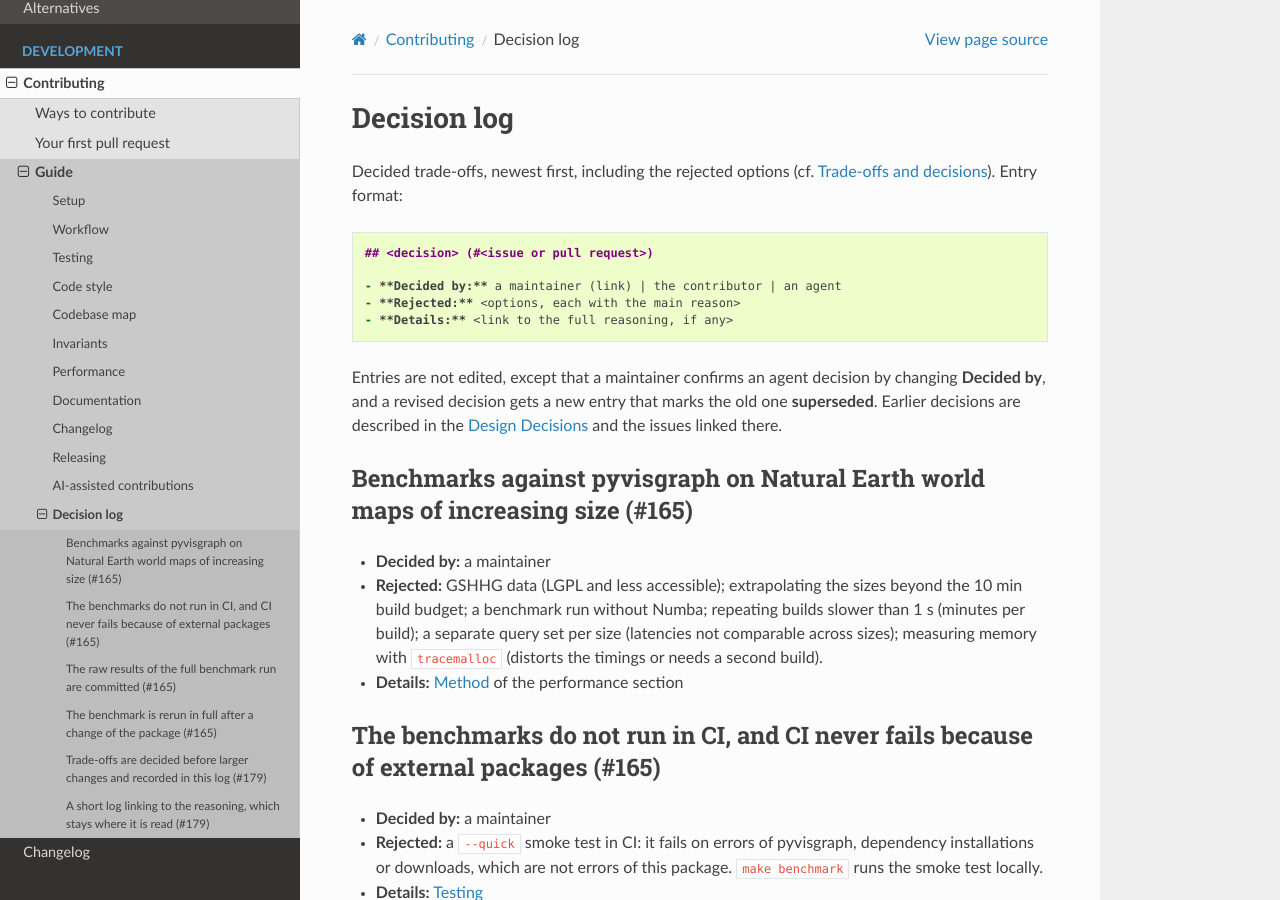
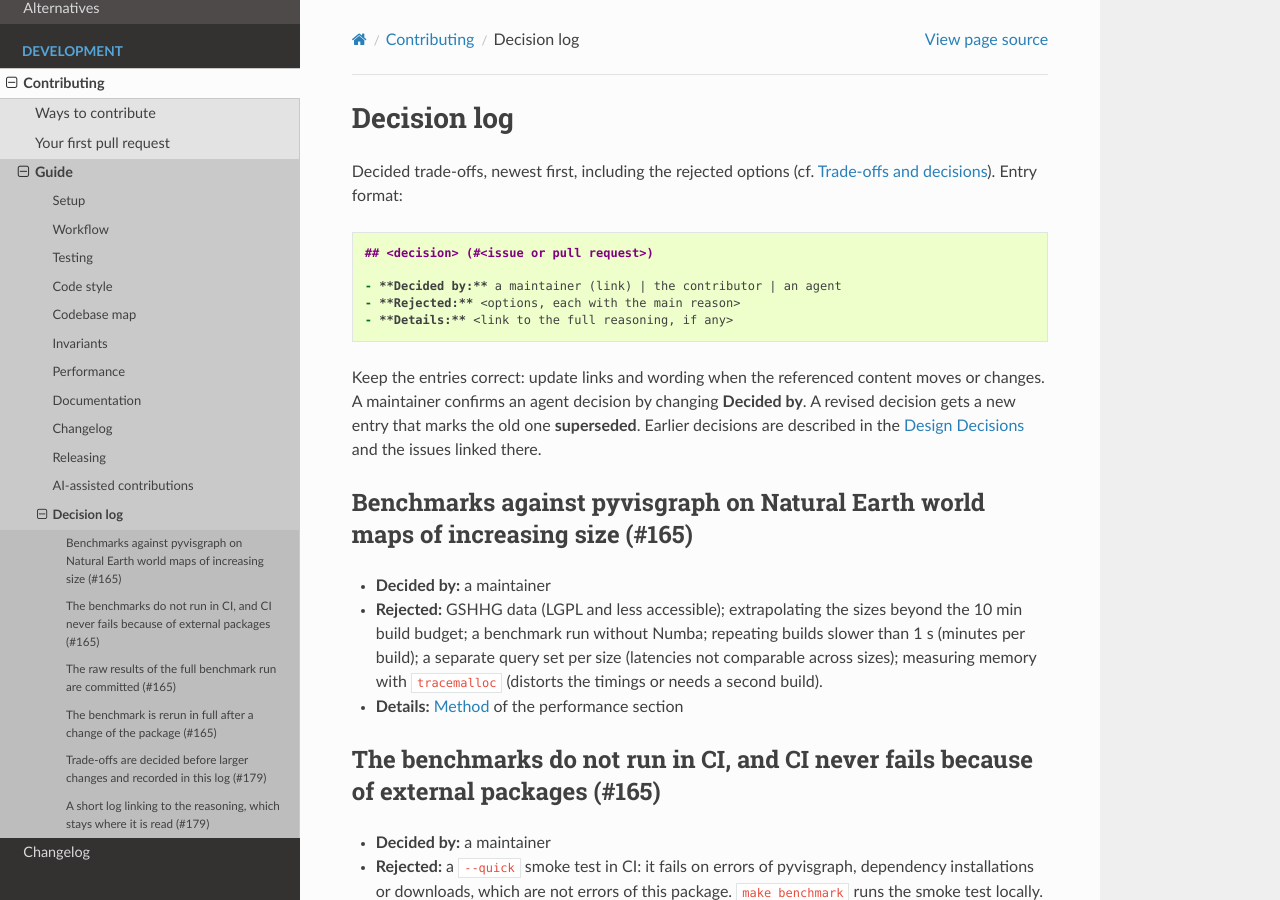
Before and after one commit to jannikmi/extremitypathfinder, a Sphinx documentation site: the page built from docs/contributing/decisions.md, in a window 1280 px wide and 900 px high. Built offline with Sphinx 7.4.7 and the Read the Docs theme 3.1.0, drawn with Linux system fonts in a browser that asks for light colours.

Commit message:
docs: decision log entries may be edited to stay correct
Links and wording are updated when the referenced content moves or changes
(as for the removed benchmark plan). Revised decisions still get a new entry.

Co-Authored-By: Claude Opus 5.5 <noreply@anthropic.com>
Claude-Session: https://claude.ai/code/session_01XJqV771roXKjH9o7926af6

````diff
--- a/docs/contributing/decisions.md
+++ b/docs/contributing/decisions.md
@@ -11,8 +11,9 @@ Decided trade-offs, newest first, including the rejected options
 - **Details:** <link to the full reasoning, if any>
 ```
 
-Entries are not edited, except that a maintainer confirms an agent decision by changing **Decided by**,
-and a revised decision gets a new entry that marks the old one **superseded**.
+Keep the entries correct: update links and wording when the referenced content moves or changes.
+A maintainer confirms an agent decision by changing **Decided by**.
+A revised decision gets a new entry that marks the old one **superseded**.
 Earlier decisions are described in the {ref}`Design Decisions <design_decisions>` and the issues linked there.
 
 ## Benchmarks against pyvisgraph on Natural Earth world maps of increasing size (#165)
````
